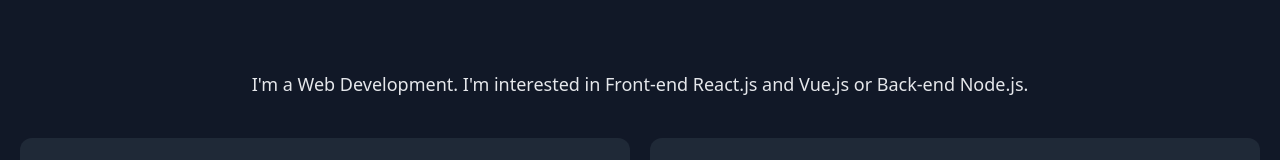
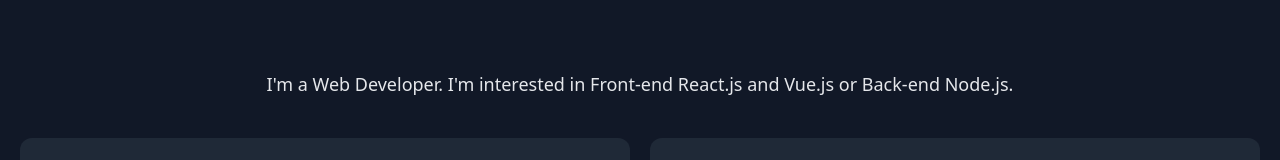
Before and after one commit to SumetPH/react-sumetph-vite, a React (Vite) app: page / in a window 1280 px wide. Shown: the part 730-890 px from the top of the page. Built offline with nearby package versions, Linux system fonts and the light colour scheme.

Commit message:
Update ResumeMotion.tsx

```diff
--- a/src/views/ResumeMotion.tsx
+++ b/src/views/ResumeMotion.tsx
@@ -100,7 +100,7 @@
 
       <div className="mb-10 text-center">
         <p className="text-lg font-medium">
-          I'm a Web Development. I'm interested in Front-end React.js and Vue.js
+          I'm a Web Developer. I'm interested in Front-end React.js and Vue.js
           or Back-end Node.js.
         </p>
       </div>
```
